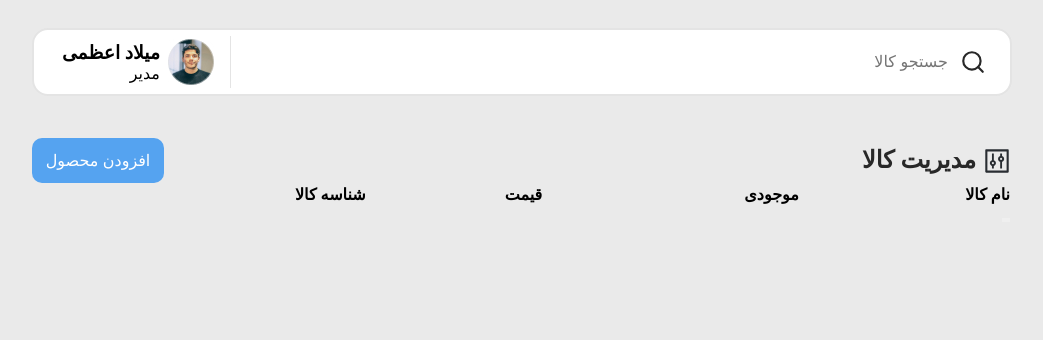
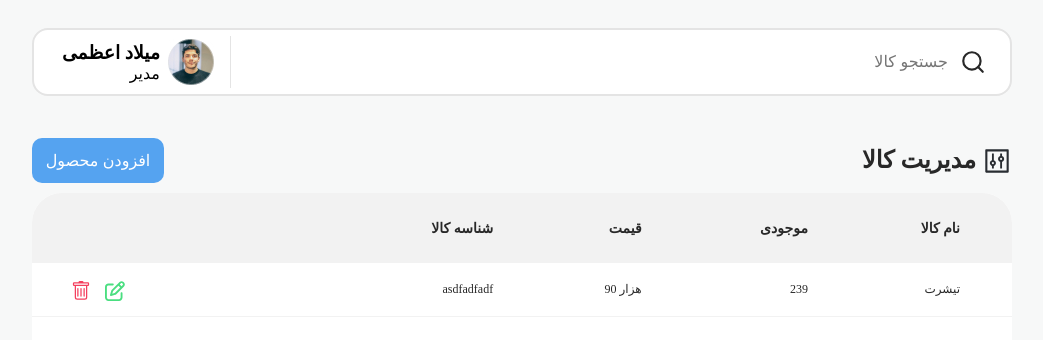
Before and after one commit to mahmood-moghaddasi/shop_admin-panel, a React (Vite) app: page / in a window 1280 px wide. Shown: the top 340 px of the page, without its empty margins (118-1161 px from the left). Built offline with nearby package versions, Linux system fonts and the light colour scheme.

Commit message:
product list created

```diff
--- a/src/components/ProductsList.jsx
+++ b/src/components/ProductsList.jsx
@@ -1,6 +1,8 @@
 import React from "react";
 import styles from "./ProductsList.module.css";
 import { AiOutlineControl } from "react-icons/ai";
+import { BsTrash } from "react-icons/bs";
+import { FaRegPenToSquare } from "react-icons/fa6";
 function ProductsList() {
   return (
     <div className={styles.container}>
@@ -11,7 +13,8 @@ function ProductsList() {
           <AiOutlineControl size={30} color="rgba(41, 45, 50, 1)" />
         </div>
       </div>
-      {/* <div className={styles.table}></div> */}
+
+      <div className={styles.tableContainer}>
         <table className={styles.table}>
           <tr>
             <th></th>
@@ -21,16 +24,21 @@ function ProductsList() {
             <th>نام کالا</th>
           </tr>
           <tr>
-          <td></td>
-          <td></td>
-          <td></td>
-          <td></td>
             <td>
-            <button></button>
-            <button></button>
+              <button>
+                <BsTrash size={20} color="rgba(244, 63, 94, 1)" />
+              </button>
+              <button>
+                <FaRegPenToSquare size={20} color="rgba(74, 222, 128, 1)" />
+              </button>
             </td>
+            <td>asdfadfadf</td>
+            <td>90 هزار</td>
+            <td>239</td>
+            <td>تیشرت</td>
           </tr>
         </table>
+      </div>
     </div>
   );
 }
--- a/src/components/ProductsList.module.css
+++ b/src/components/ProductsList.module.css
@@ -24,9 +24,66 @@
   border-radius: 10px;
   background-color: rgba(85, 163, 240, 1);
   color: white;
+  cursor: pointer;
   font-size: 16px;
+}
+.tableContainer {
+  width: 100%;
+  height: 400px;
+  background-color: white;
+  border: none;
+  border-radius: 30px;
+  margin-top: 10px;
 }
 .table {
   width: 100%;
   text-align: right;
+  border-collapse: collapse;
+  border: none;
 }
+.table tr {
+  height: 53px;
+  background-color: white;
+  border: none;
+  font-size: 12px;
+  font-weight: 400;
+  color: rgba(40, 40, 40, 1);
+  border-bottom: 1px rgba(242, 242, 242, 1) solid;
+}
+.table tr th {
+  padding-right: 52px;
+}
+.table tr th:last-child {
+  border-top-right-radius: 30px;
+}
+
+.table tr th:first-child {
+  border-top-left-radius: 30px;
+  width: 33%;
+}
+.table tr td {
+  padding-right: 52px;
+  border: none;
+}
+.table tr td:first-child {
+  text-align: left;
+  display: flex;
+  gap: 14px;
+  padding-left: 39px;
+  padding-top: 18px;
+}
+.table tr:first-child {
+  font-size: 14px;
+  font-weight: 500;
+  color: rgba(40, 40, 40, 1);
+  height: 70px;
+  background-color: rgba(242, 242, 242, 1);
+  border: none;
+}
+.table button {
+  width: auto;
+  height: auto;
+  border: none;
+  background-color: white;
+  cursor: pointer;
+}
--- a/src/index.css
+++ b/src/index.css
@@ -4,5 +4,5 @@
   margin: 0;
 }
 body {
-  background-color: rgb(234, 234, 234);
+  background-color: #f7f8f8;
 }
```
Lines whose indentation alone changed are shown as unchanged.
